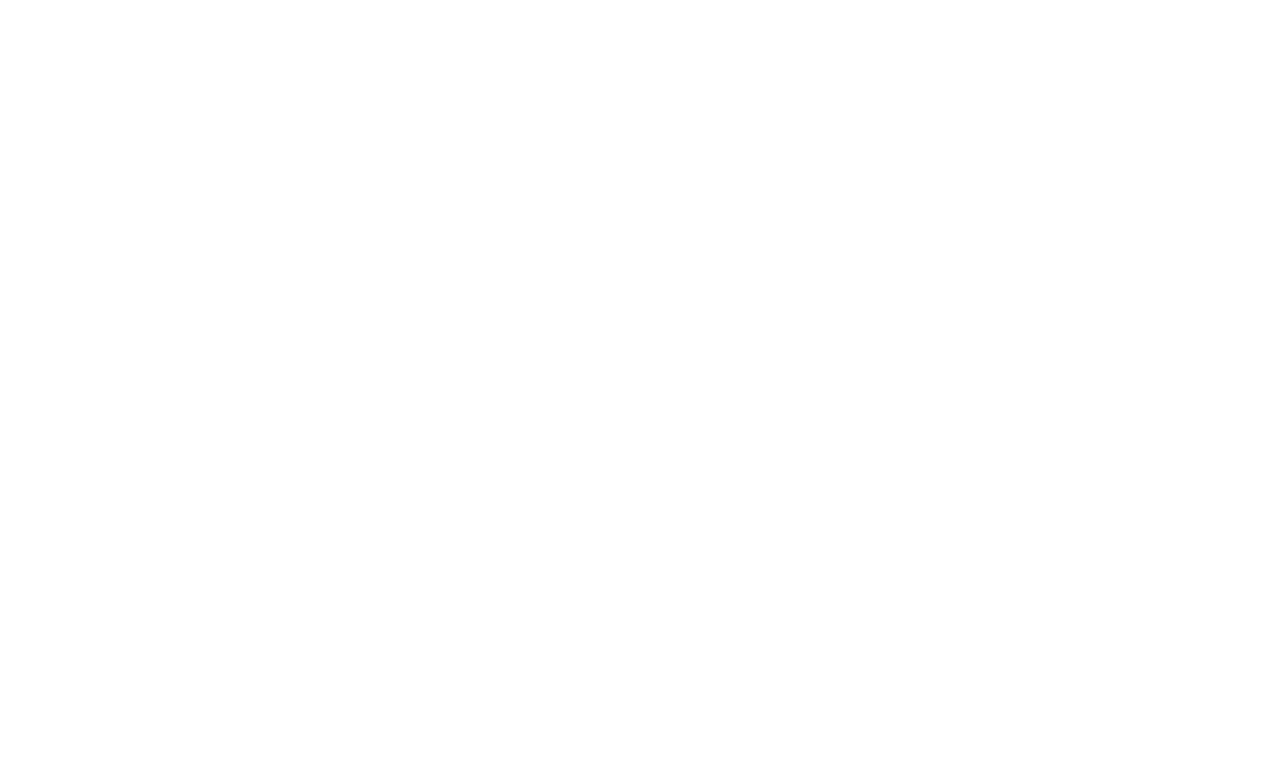
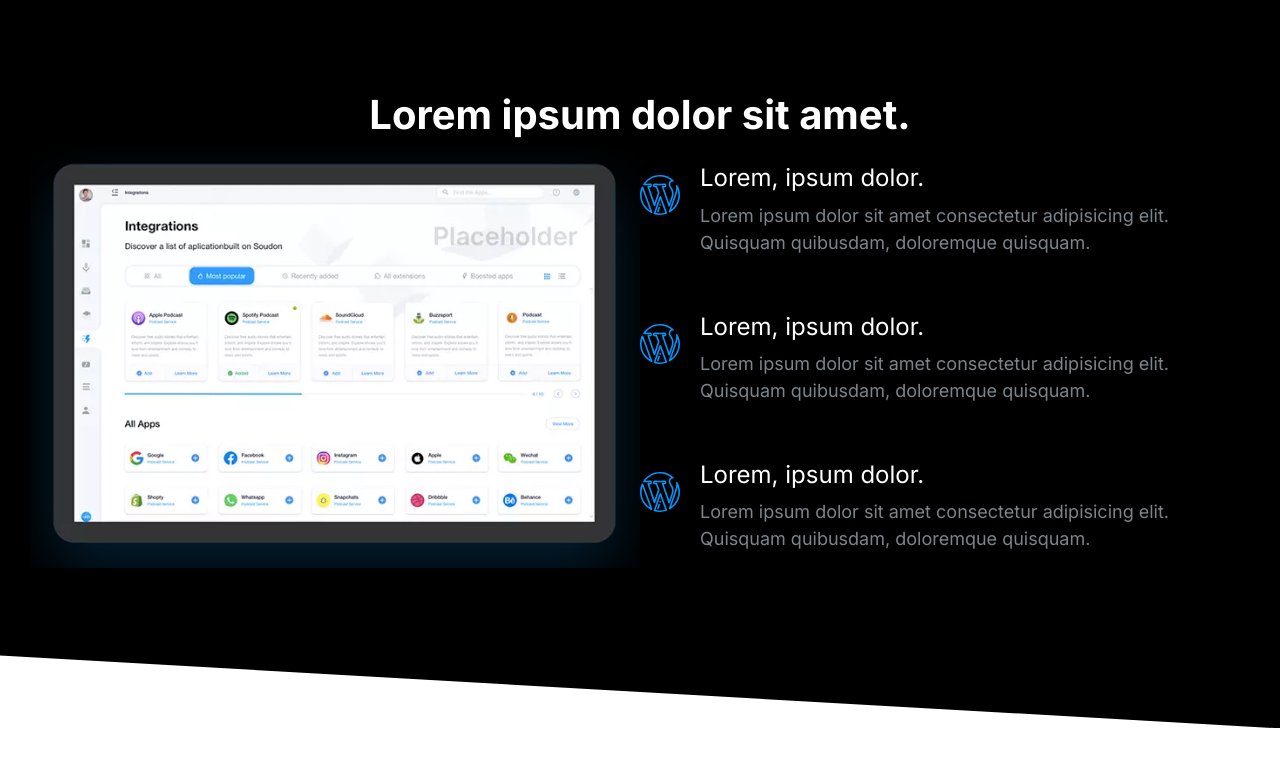
Before and after one commit to aliChavoshi/Moshify-HTML-CSS, a plain HTML site: page index.html in a window 1280 px wide. Drawn offline with Linux system fonts and the light colour scheme.

Commit message:
block-showcase

```diff
--- a/css/styles.css
+++ b/css/styles.css
@@ -13,6 +13,10 @@
 *::after,
 *::before {
   box-sizing: border-box;
+}
+::selection {
+  background-color: var(--color-primary);
+  color: white;
 }
 /*************************** Typography *********************************/
 html {
@@ -40,6 +44,7 @@ h2 {
 }
 h3 {
   font-size: 3rem;
+  font-weight: 500;
 }
 p {
   margin-top: 0;
@@ -130,7 +135,6 @@ a {
 .list {
   list-style: none;
   padding-left: 0;
-  color: var(--color-heading);
 }
 /* modifier --> elements */
 .list--inline .list__item {
@@ -140,6 +144,7 @@ a {
 /* modifier */
 .list--tick {
   list-style-image: url(../images/icons/tick.svg);
+  color: var(--color-heading);
   padding-left: 3rem;
 }
 /* modifier --> elements */
@@ -398,11 +403,12 @@ a {
   }
 }
 /****************************** Media **********************************/
+.media {
+  display: flex;
+  margin-bottom: 4rem;
+}
 .media__image {
   margin-top: 1rem;
-}
-.media {
-  display: flex;
 }
 .media__title {
   margin-top: 0;
@@ -559,15 +565,17 @@ a {
   background-color: #000;
   color: #7b858b;
 }
-.block--dark .block__heading {
+.block--dark h1,
+.block--dark h2,
+.block--dark h3 {
   color: white;
 }
 .clip-skewed-right {
-  clip-path: polygon(0% 0%, 100% 0%, 100% 100%, 0% 80%);
+  clip-path: polygon(0% 0%, 100% 0%, 100% 100%, 0% 90%);
   padding-bottom: calc(var(--padding-vertical) + 4rem);
 }
 .clip-skewed-left {
-  clip-path: polygon(0% 0%, 100% 0%, 100% 80%, 0% 100%);
+  clip-path: polygon(0% 0%, 100% 0%, 100% 90%, 0% 100%);
   padding-bottom: calc(var(--padding-vertical) + 4rem);
 }
 .block__header {
@@ -629,10 +637,6 @@ a {
   }
 }
 /***************************** Hero ******************************/
-.hero {
-  /* override skewed */
-  clip-path: polygon(0% 0%, 100% 0%, 100% 90%, 0% 100%);
-}
 .hero__tagline {
   font-size: 2rem;
   color: #b9c3cf;
@@ -696,7 +700,6 @@ a {
 .feature:first-of-type {
   margin-top: 6rem;
 }
-
 .feature__image {
   width: 100%;
 }
@@ -705,3 +708,15 @@ a {
     order: 2;
   }
 }
+/* *****************************************showcase block***************************************** */
+.block-showcase__image > img {
+  width: 100%;
+}
+@media screen and (min-width: 768px) {
+  .block-showcase .grid {
+    grid-template-columns: 50% 50%;
+  }
+  .block-showcase__image > img {
+    justify-self: end;
+  }
+}
--- a/index.html
+++ b/index.html
@@ -14,7 +14,68 @@
 </head>
 
 <body>
-
+  <section class="block block--dark clip-skewed-right block-showcase">
+    <header class="block__header">
+      <h2>Lorem ipsum dolor sit amet.</h2>
+    </header>
+    <div class="grid grid--1x2">
+      <picture class="block-showcase__image">
+        <source srcset="images/ipad.webp 1x,images/ipad@2x.webp 2x" type="image/webp" />
+        <source srcset="images/ipad.png 1x,images/ipad@2x.png 2x" type="image/png" />
+        <img src="images/ipad.png" alt="ipad">
+      </picture>
+      <ul class="list">
+        <li>
+          <div class="media">
+            <div class="media__image">
+              <svg class="icon icon--primary">
+                <use xlink:href="images/sprite.svg#wordpress"></use>
+              </svg>
+            </div>
+            <div class="media__body">
+              <h3 class="media__title">Lorem, ipsum dolor.</h3>
+              <p class="media__text">
+                Lorem ipsum dolor sit amet consectetur adipisicing elit. Quisquam
+                quibusdam, doloremque quisquam.
+              </p>
+            </div>
+          </div>
+        </li>
+        <li>
+          <div class="media">
+            <div class="media__image">
+              <svg class="icon icon--primary">
+                <use xlink:href="images/sprite.svg#wordpress"></use>
+              </svg>
+            </div>
+            <div class="media__body">
+              <h3 class="media__title">Lorem, ipsum dolor.</h3>
+              <p class="media__text">
+                Lorem ipsum dolor sit amet consectetur adipisicing elit. Quisquam
+                quibusdam, doloremque quisquam.
+              </p>
+            </div>
+          </div>
+        </li>
+        <li>
+          <div class="media">
+            <div class="media__image">
+              <svg class="icon icon--primary">
+                <use xlink:href="images/sprite.svg#wordpress"></use>
+              </svg>
+            </div>
+            <div class="media__body">
+              <h3 class="media__title">Lorem, ipsum dolor.</h3>
+              <p class="media__text">
+                Lorem ipsum dolor sit amet consectetur adipisicing elit. Quisquam
+                quibusdam, doloremque quisquam.
+              </p>
+            </div>
+          </div>
+        </li>
+      </ul>
+    </div>
+  </section>
   <script src="js/main.js"></script>
 </body>
 
```
Also changed, not shown: components/block-showcase.html (added, +62 -0 lines), images/ipad.png, images/ipad.webp (added), images/ipad@2x.png (added), images/ipad@2x.webp (added).
